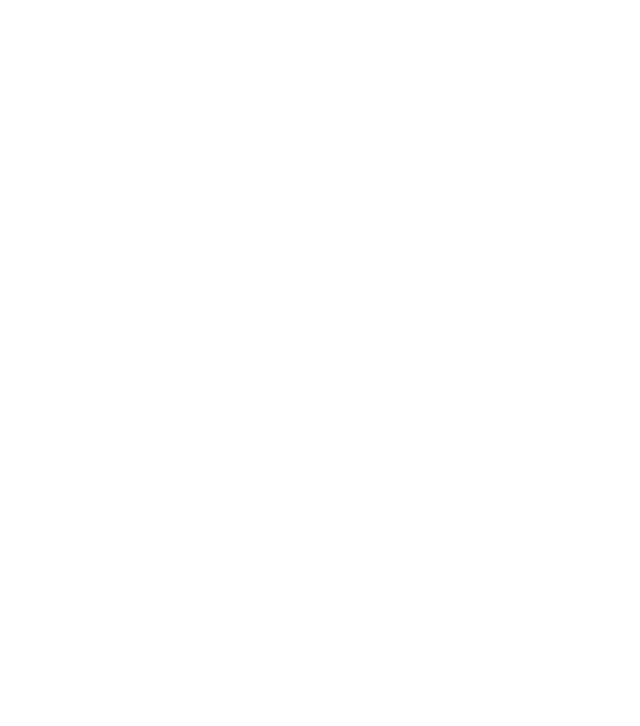
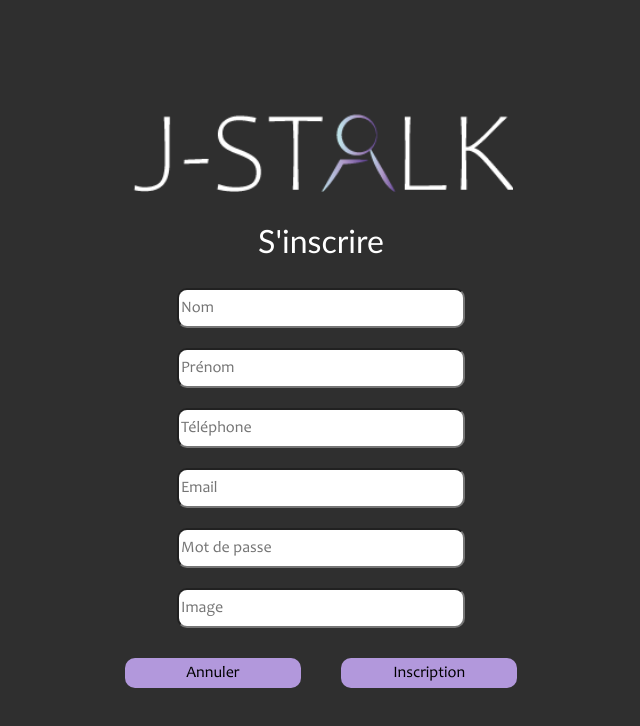
Before and after one commit to evegomez1974/j-stalk-front, a Nuxt app: page /SignUp in a window 1280 px wide. Before the commit this address had no page. Shown: the top 726 px of the page, without its empty margins (319-959 px from the left). Built offline with nearby package versions, Linux system fonts and the light colour scheme.

Commit message:
login user

```diff
--- a/components/forgetWord.vue
+++ b/components/forgetWord.vue
@@ -42,7 +42,7 @@ export default {
   data (){
     return {
     FormData: {
-      email:'',
+      email:'test@test.com',
       password: '',
     },
     NewPassWord1: '',
@@ -97,9 +97,38 @@ export default {
           solid: true
         })
       }else {
-        this.$emit('message-sent', this.myValueValideOublieMotDePasse);
-        console.log(this.myValueValideOublieMotDePasse);
-      }
+            console.log(input2)
+
+            // faire un autre fetch qui recup l'id de l'utilsateur via le mail dans l'input
+            // envoyer l'id du user avec un $emit
+            // et faire le put du mot de passe
+            const bodyFormData = new FormData();
+            bodyFormData.set('password', input2)
+            bodyFormData.append('email', email)
+            fetch('http://127.0.0.1:8080/userNewPassword/'+ input2 + '/' + email, {
+                method: 'put',
+                headers: {
+                  "Content-type": "application/json"
+                },
+
+            })
+            .then(res => {
+                console.log(res);
+                if(res.status != 200) {
+                    this.error = "Une erreur est survenue, veuillez réessayer";
+                }
+                else {
+                    return res.json();
+                }
+            })
+            .then(data => {
+                // console.log("data:", data);
+                localStorage.setItem('PAC-token', data.token);
+            })
+        }
+        // this.$emit('message-sent', this.myValueValideOublieMotDePasse);
+        // console.log(this.myValueValideOublieMotDePasse);
+
 
     },
 
--- a/components/formLogin.vue
+++ b/components/formLogin.vue
@@ -1,6 +1,7 @@
 <template>
-  <form @submit.prevent="submitForm">
+  <form @submit.prevent="login">
       <div class="containerLog">
+        <h2>Connexion</h2>
         <div>
           <input class="inputLog" type="email" v-model="email" placeholder="Email">
         </div>
@@ -15,7 +16,7 @@
             <button type="submit" @click="login">Se connecter</button>
           </div>
           <div class="btnVal">
-            <router-link to="/"><button type="submit">Inscription</button></router-link>
+            <router-link to="/SignUp"><button type="submit">Inscription</button></router-link>
           </div>
         </div>
     </div>
@@ -23,6 +24,8 @@
 </template>
 
 <script>
+//import { AsyncLocalStorage } from 'async_hooks';
+
 
 
 export default {
@@ -47,12 +50,20 @@ export default {
     // },
     methVal() {
       this.$emit('message-sent', this.myValueOublieMotDePasse);
-    }
-  },
-  login() {
-      fetch('http://127.0.0.1:3000/users/login', {
+    },
+    login() {
+      if (this.email==="") {
+        alert("Veuillez renseigner votre email pour vous connecter.")
+
+      }
+      if (this.password==="") {
+        alert("Veuillez renseigner votre email pour vous connecter.")
+
+      }
+      fetch('http://127.0.0.1:8080/users/login', {
         headers: {
-          'Authorization': 'Basic ' + btoa(`${this.email}:${this.password}`)
+          'Authorization': 'Basic ' + btoa(`${this.email}:${this.password}`),
+
         },
         method: 'get',
       })
@@ -67,11 +78,13 @@ export default {
       .then(data => {
         localStorage.setItem('PAC-token', data.token);
         console.log(data.token)
-        router.push('/');
+        router.push('/cards');
       })
     }
 
 }
+  }
+
 </script>
 
 
--- /dev/null
+++ b/components/formSignUp.vue
@@ -0,0 +1,102 @@
+<template>
+  <form @submit.prevent="login">
+      <div class="containerLog">
+        <h2>S'inscrire</h2>
+        <div>
+          <input class="inputLog" type="text" v-model="name" placeholder="Nom">
+        </div>
+        <div>
+          <input class="inputLog" type="text" v-model="firstname" placeholder="Prénom">
+        </div>
+        <div>
+          <input class="inputLog" type="number" v-model="phoneNumber" placeholder="Téléphone">
+        </div>
+        <div>
+          <input class="inputLog" type="email" v-model="email" placeholder="Email">
+        </div>
+        <div>
+          <input class="inputLog" type="password" v-model="password" placeholder="Mot de passe">
+        </div>
+        <div>
+          <input class="inputLog" type="img" v-model="pictures" placeholder="Image">
+        </div>
+        <div class="btnRouter">
+          <div class="btnVal">
+            <router-link to="/Login"><button type="submit">Annuler</button></router-link>
+          </div>
+          <div class="btnVal">
+            <button type="submit" @click="login">Inscription</button>
+          </div>
+        </div>
+    </div>
+  </form>
+</template>
+
+<script>
+
+
+export default {
+  name: 'FormSignUp',
+  components: {},
+  data (){
+    return {
+      email:'',
+      password: '',
+      name: '',
+      firstname: '',
+      pictures: '',
+      phoneNumber: '',
+  }
+  },
+  methods: {
+    signUp () {
+            if (this.password != this.password1) {
+                this.error = "Vos mots de passe ne correspondent pas";
+                return;
+            }
+            const bodyFormData = new FormData();
+            bodyFormData.append('name', this.name);
+            bodyFormData.append('firstname', this.firstname);
+            bodyFormData.append('email', this.email);
+            bodyFormData.append('phoneNumber', this.phoneNumber);
+            bodyFormData.append('password', this.password);
+            bodyFormData.append('pictures', this.pictures);
+            fetch('http://127.0.0.1:8080/users/signup', {
+                body: bodyFormData,
+                method: 'post',
+            })
+            .then(res => {
+                // console.log(res);
+                if(res.status != 200) {
+                    this.error = "Une erreur est survenue, veuillez réessayer";
+                }
+                else {
+                    return res.json();
+                }
+            })
+            .then(data => {
+                // console.log("data:", data);
+                localStorage.setItem('PAC-token', data.token);
+                router.push('/Login');
+            })
+        }
+
+}
+  }
+
+</script>
+
+
+<style>
+
+
+div.btnVal {
+  width: 17%;
+  display: inline-block;
+  border-radius: 10px;
+  border-color: #4e4a55 ;
+  background-color: #b298dc ;
+  margin-inline: 20px;
+}
+
+</style>
--- /dev/null
+++ b/pages/SignUp.vue
@@ -0,0 +1,64 @@
+<template>
+  <div id="auth">
+    <img id="titleLog" src="../static/j-stalk-logo-texte.png">
+    <div>
+      <formSignUp @message-sent="updateMessage" />
+    </div>
+  </div>
+</template>
+
+
+<script>
+import { defineComponent } from 'vue';
+import '../assets/css/themes.scss'
+import  '../assets/css/Login.scss'
+import formSignUp from '../components/formSignUp'
+
+
+export default defineComponent({
+  name: 'signup',
+  components: { formSignUp },
+  data (){
+    return {
+      message:"erreur",
+  }
+  },
+  methods: {
+    updateMessage(newValue, variant = null) {
+      console.log(newValue);
+      this.message = newValue;
+    if (newValue == "oublieMotDePasse") {
+      this.isVisibleForm = !this.isVisibleForm
+      this.isVisibleForgetWord = !this.isVisibleForgetWord
+    }
+    if (newValue == "oublieAnnuler") {
+      this.isVisibleForm = true
+      this.isVisibleForgetWord = false
+    }
+    if (newValue == "oublieValider") {
+      variant ='success'
+      this.isVisibleForm = true
+      this.isVisibleForgetWord = false
+      this.$bvToast.toast('Le mot de passe est bien modifié !', {
+          title: ` ${variant || 'default'}`,
+          variant: variant,
+          solid: true
+        })
+    }
+    },
+    },
+
+  }
+
+
+
+);
+
+</script>
+
+
+<style>
+
+
+
+</style>
```
